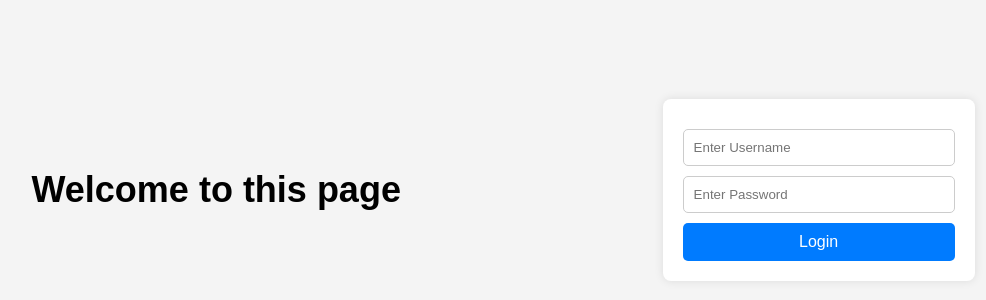
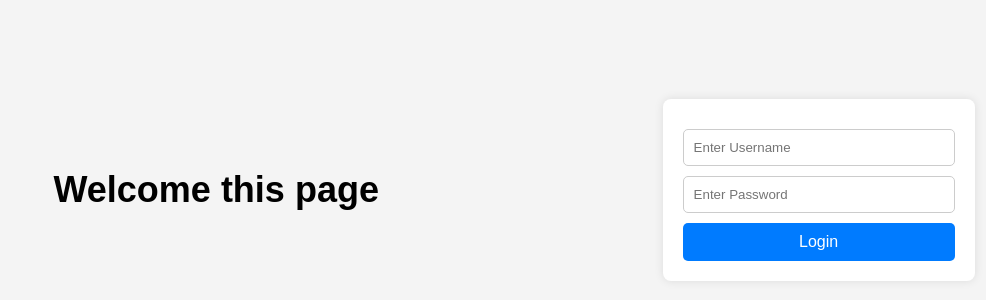
Before and after one commit to Dharshinivk30/project_devops, a plain HTML site: page index.html in a window 1280 px wide. Shown: the part 218-518 px from the top of the page, without its empty margins (171-1157 px from the left). Drawn offline with Linux system fonts and the light colour scheme.

Commit message:
2nd commit

```diff
--- a/index.html
+++ b/index.html
@@ -9,7 +9,7 @@
 <body>
     <div class="container">
         <div class="welcome-message">
-            <h2>Welcome to this page</h2>
+            <h2>Welcome this page</h2>
         </div>
         <div class="login-form">
             <form>
```
